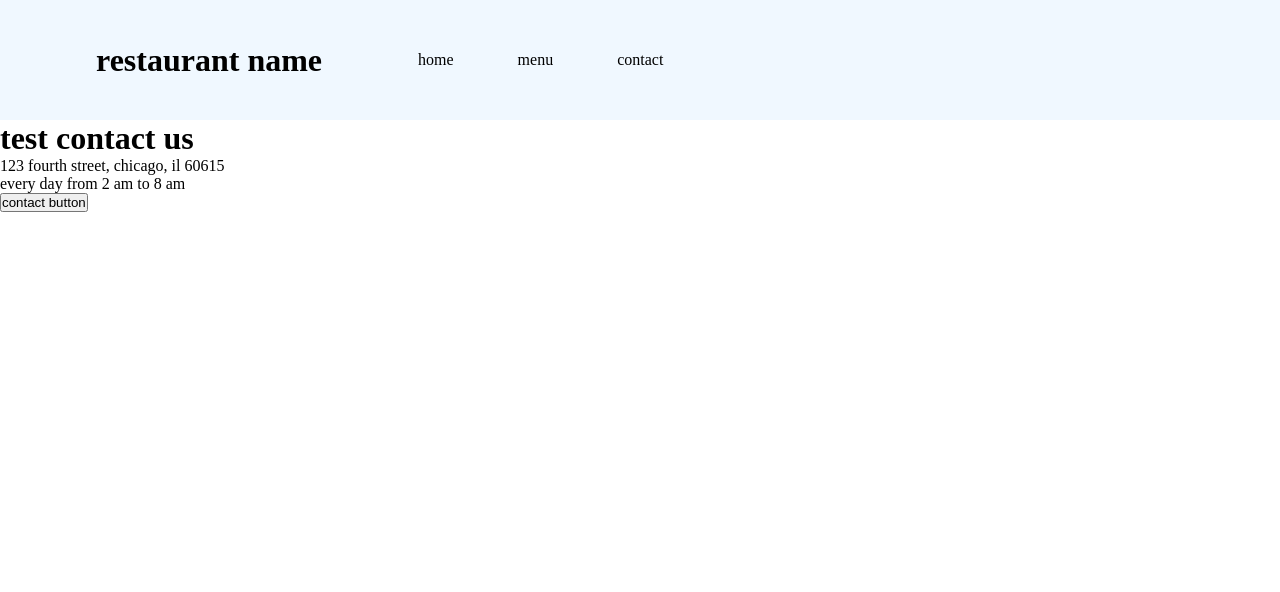
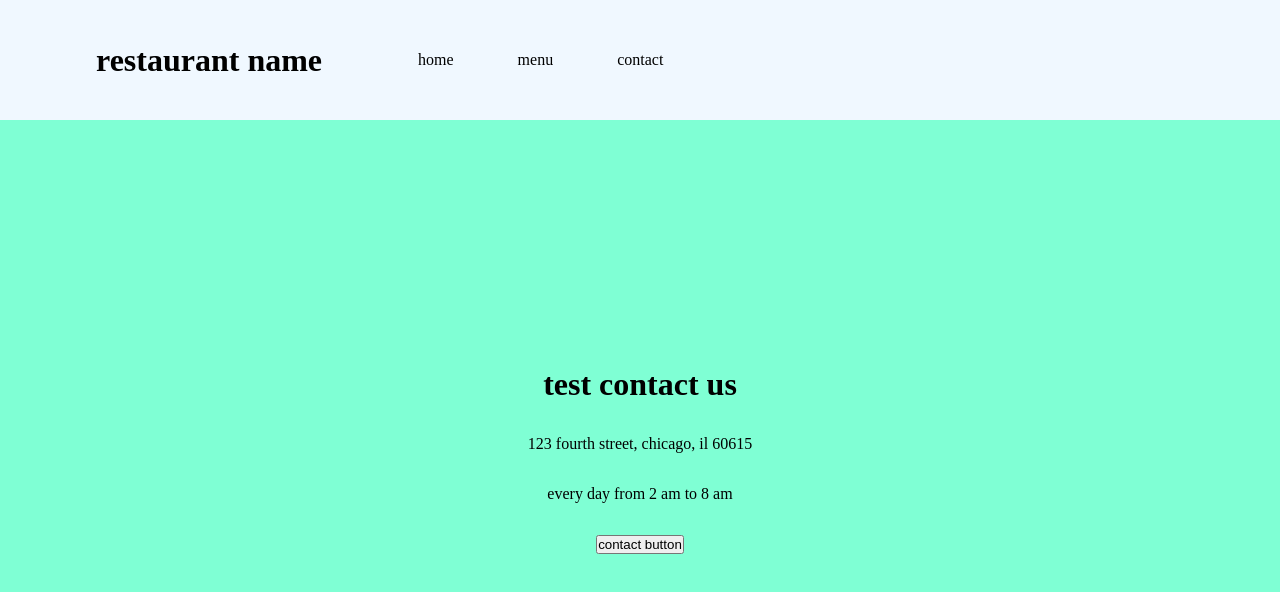
Before and after one commit to jdcalvelli/odin-restaurant-page, a website built with webpack: page dist/index.html in a window 1280 px wide. Both pictures are taken after a click on the item "contact". Built offline with nearby package versions, Linux system fonts and the light colour scheme.

Commit message:
adding contact us page styling

```diff
--- a/src/contact.js
+++ b/src/contact.js
@@ -6,14 +6,15 @@ const contactPage = (() => {
     const renderContactPage = () => {
         navbar.renderNavBar();
 
+        //creating contact us div
+        const contactPageDiv = document.createElement('div');
+        contactPageDiv.classList.add('contactPage');
+        document.querySelector('.content').appendChild(contactPageDiv);
+
         //creating contact us title
         const contactPageTitle = document.createElement('h1');
         contactPageTitle.textContent = "test contact us";
-        document.querySelector('.content').appendChild(contactPageTitle);
-
-        //creating contact us div
-        const contactPageDiv = document.createElement('div');
-        document.querySelector('.content').appendChild(contactPageDiv);
+        contactPageDiv.appendChild(contactPageTitle);
 
         //creating contact us address
         const contactAddress = document.createElement('p');
--- a/src/style.css
+++ b/src/style.css
@@ -100,3 +100,19 @@
 
     margin-right: 3rem;
 }
+
+/* CONTACT */
+.contactPage {
+    width: 100%;
+    height: 85%;
+
+    background-color: aquamarine;
+
+    display: flex;
+    flex-direction: column;
+    justify-content: center;
+    align-items: center;
+
+    text-align: center;
+    gap: 2rem;
+}
```
Also changed, not shown: dist/main.js.
